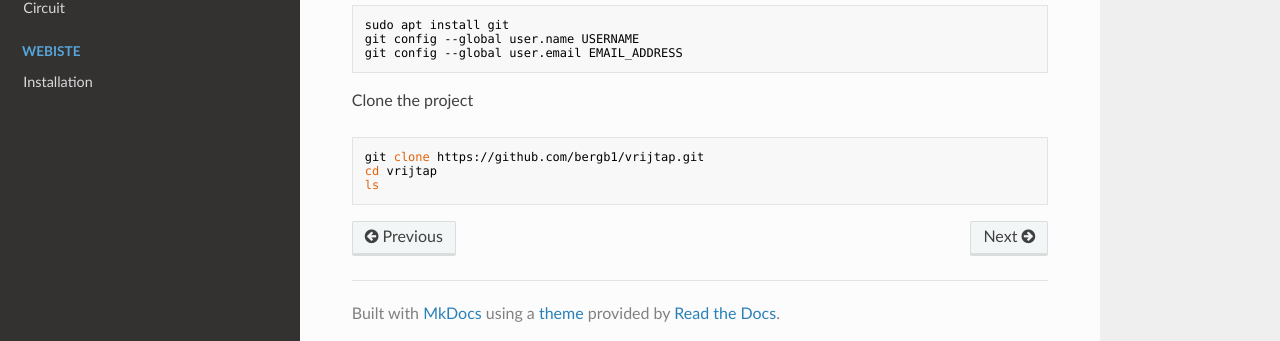
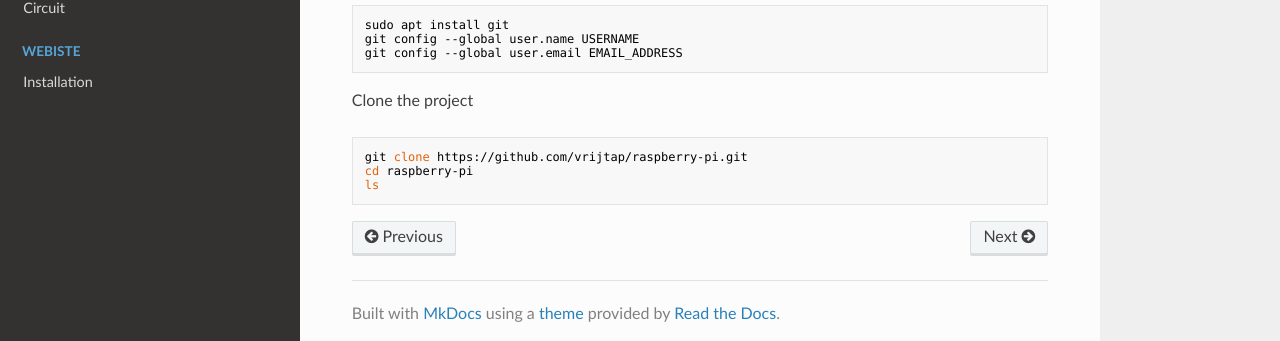
Before and after one commit to vrijtap/documentation, an MkDocs documentation site: the page built from docs/raspberry-pi/installation.md, in a window 1280 px wide. Shown: the part 379-720 px from the top of the page. Built offline with MkDocs 1.6.1, drawn with Linux system fonts in a browser that asks for light colours; nearby versions of some CDN libraries; a script that is not in the unit is left out.

Commit message:
changed git instalation

````diff
--- a/docs/raspberry-pi/installation.md
+++ b/docs/raspberry-pi/installation.md
@@ -15,7 +15,7 @@ git config --global user.email EMAIL_ADDRESS
 Clone the project
 
 ```bash
-git clone https://github.com/bergb1/vrijtap.git
-cd vrijtap
+git clone https://github.com/vrijtap/raspberry-pi.git
+cd raspberry-pi
 ls
 ```
````
